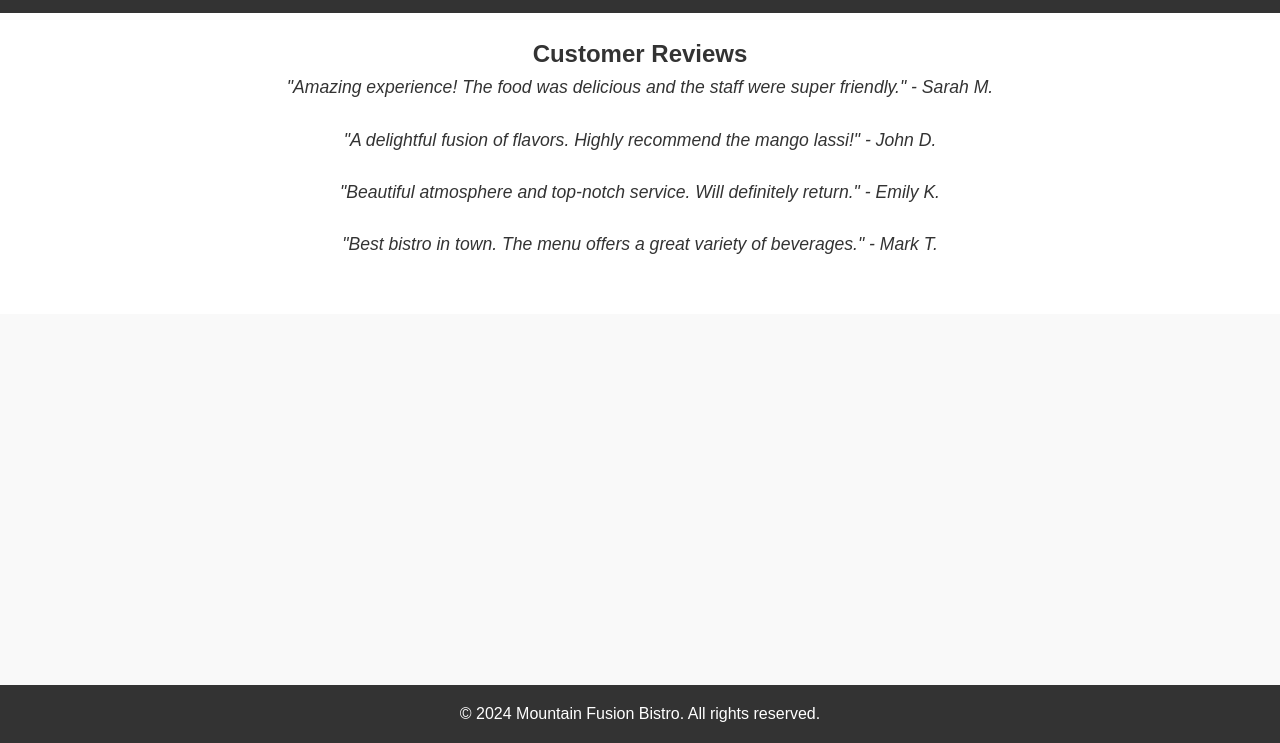
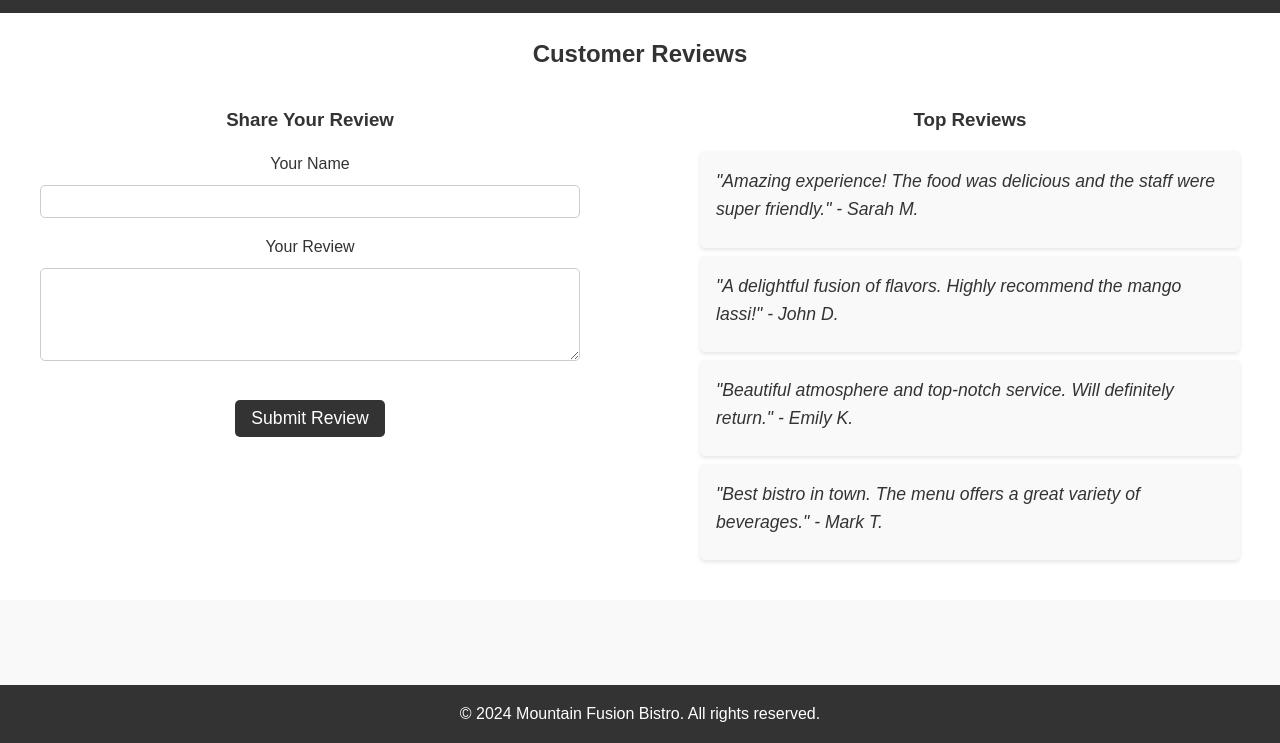
Before and after one commit to SzzSuraj/Restaurant-Reservation-and-Ordering-System, a plain HTML site: page html/reviews.html in a window 1280 px wide. Shown: the part 57-800 px from the top of the page. Drawn offline with Linux system fonts and the light colour scheme.

Commit message:
Updated css and reviews page

```diff
--- a/css/styles.css
+++ b/css/styles.css
@@ -334,14 +334,151 @@ button[type="submit"]:hover {
 .reviews-section {
     padding: 2rem;
     background-color: #fff;
+    text-align: center; /* Ensure the heading is centered */
+}
+
+.reviews-section h2 {
+    margin-bottom: 2rem;
+    text-align: center; /* Center the main heading */
+}
+
+/* Flex container for Review Form and Top Reviews */
+.reviews-container {
+    display: flex;
+    justify-content: space-between;
+    gap: 2rem; /* Add space between form and reviews sections */
+}
+
+/* Reviews Section */
+.reviews-section {
+    padding: 2rem;
+    background-color: #fff;
+    text-align: center; /* Ensure the heading is centered */
+}
+
+.reviews-section h2 {
+    margin-bottom: 2rem;
+    text-align: center; /* Center the main heading */
+}
+
+/* Flex container for Review Form and Top Reviews */
+.reviews-container {
+    display: flex; /* Flexbox layout for side-by-side alignment */
+    justify-content: space-between; /* Ensure space between sections */
+    gap: 2rem; /* Add space between form and reviews sections */
+    align-items: flex-start; /* Align items at the top */
+    flex-wrap: wrap; /* Allow wrapping on smaller screens */
+}
+
+/* Reviews Section */
+.reviews-section {
+    width: 100%; /* Ensure it takes up full width */
+    padding: 2rem;
+    background-color: #fff;
+    text-align: center; /* Center the heading */
+}
+
+/* Center the heading */
+.reviews-section h2 {
+    margin-bottom: 2rem;
     text-align: center;
 }
 
+/* Flex container for Review Form and Top Reviews */
+.reviews-container {
+    display: flex;
+    justify-content: space-between; /* Ensure space between form and reviews */
+    align-items: flex-start; /* Align items at the top */
+    gap: 2rem; /* Space between sections */
+    max-width: 1200px; /* Optional: Limit the total width */
+    margin: 0 auto; /* Center the container */
+}
+
+/* Review Form Section */
+.review-form-section {
+    flex: 1; /* Equal space between sections */
+    max-width: 45%; /* Limit the width */
+}
+
+.review-form-section h3 {
+    margin-bottom: 1rem;
+}
+
+.review-form {
+    width: 100%;
+    margin: 0 auto;
+}
+
+.review-form .form-group {
+    margin-bottom: 1rem;
+}
+
+.review-form label {
+    display: block;
+    margin-bottom: 0.5rem;
+}
+
+.review-form input,
+.review-form textarea {
+    width: 100%;
+    padding: 0.5rem;
+    border: 1px solid #ccc;
+    border-radius: 5px;
+}
+
+.review-form textarea {
+    resize: vertical;
+}
+
+.review-form button[type="submit"] {
+    display: inline-block;
+    padding: 0.5rem 1rem;
+    background-color: #333;
+    color: white;
+    border: none;
+    border-radius: 5px;
+    cursor: pointer;
+    font-size: 1.1rem;
+    margin-top: 1rem;
+}
+
+.review-form button[type="submit"]:hover {
+    background-color: #555;
+}
+
+/* Latest Reviews Section */
+.top-reviews-section {
+    flex: 1; /* Equal space between sections */
+    max-width: 45%; /* Limit the width */
+}
+
+.top-reviews-section h3 {
+    margin-bottom: 1rem;
+}
+
 .review {
-    margin-bottom: 1.5rem;
+    background-color: #f9f9f9;
+    padding: 1rem;
+    border-radius: 5px;
+    margin-bottom: 1rem;
+    box-shadow: 0 2px 4px rgba(0, 0, 0, 0.1);
+    text-align: left;
+    max-width: 100%;
+    margin: 0.5rem auto;
+}
+
+.review-text {
+    font-size: 1.1rem;
     font-style: italic;
-    font-size: 1.1rem;
+    margin-bottom: 0.5rem;
 }
+
+.review-author {
+    font-size: 0.9rem;
+    text-align: right;
+    color: #555;
+}
+
 
 /* Main Content Layout (Menu and Cart Section Alignment) */
 .main-content {
--- a/html/reviews.html
+++ b/html/reviews.html
@@ -27,19 +27,43 @@
     <!-- Reviews Section -->
     <section class="reviews-section">
         <h2>Customer Reviews</h2>
+
+        <!-- Flex container for form and top reviews -->
+        <div class="reviews-container">
+
+            <!-- Share Your Review Section -->
+            <div class="review-form-section">
+                <h3>Share Your Review</h3>
+                <form class="review-form">
+                    <div class="form-group">
+                        <label for="reviewer-name">Your Name</label>
+                        <input type="text" id="reviewer-name" name="name" required>
+                    </div>
+                    <div class="form-group">
+                        <label for="review-message">Your Review</label>
+                        <textarea id="review-message" name="review" rows="5" required></textarea>
+                    </div>
+                    <button type="submit">Submit Review</button>
+                </form>
+            </div>
+
+            <!-- Top Reviews Section -->
+            <div class="top-reviews-section">
+                <h3>Top Reviews</h3>
                 <div class="review">
-            <p>"Amazing experience! The food was delicious and the staff were super friendly." - Sarah M.</p>
+                    <p class="review-text">"Amazing experience! The food was delicious and the staff were super friendly." - Sarah M.</p>
                 </div>
                 <div class="review">
-            <p>"A delightful fusion of flavors. Highly recommend the mango lassi!" - John D.</p>
+                    <p class="review-text">"A delightful fusion of flavors. Highly recommend the mango lassi!" - John D.</p>
                 </div>
                 <div class="review">
-            <p>"Beautiful atmosphere and top-notch service. Will definitely return." - Emily K.</p>
+                    <p class="review-text">"Beautiful atmosphere and top-notch service. Will definitely return." - Emily K.</p>
                 </div>
                 <div class="review">
-            <p>"Best bistro in town. The menu offers a great variety of beverages." - Mark T.</p>
+                    <p class="review-text">"Best bistro in town. The menu offers a great variety of beverages." - Mark T.</p>
                 </div>
-        <!-- Add more reviews here -->
+            </div>
+        </div>
     </section>
 
     <!-- Footer -->
@@ -47,5 +71,7 @@
         <p>© 2024 Mountain Fusion Bistro. All rights reserved.</p>
     </footer>
 
+    <!-- Optional: JavaScript for review form functionality -->
+    <script src="../js/script.js"></script>
 </body>
 </html>
```
Lines whose indentation alone changed are shown as unchanged.
